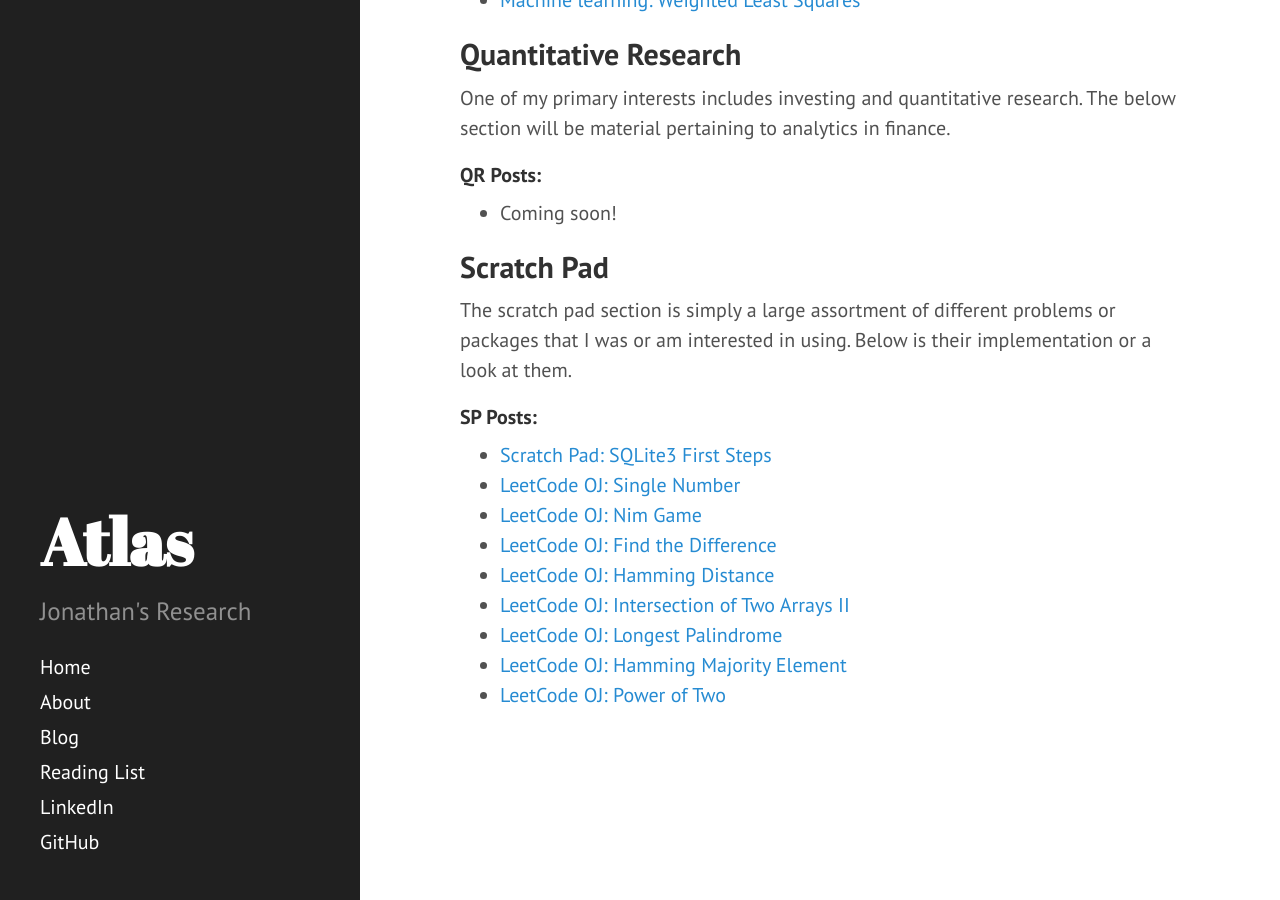
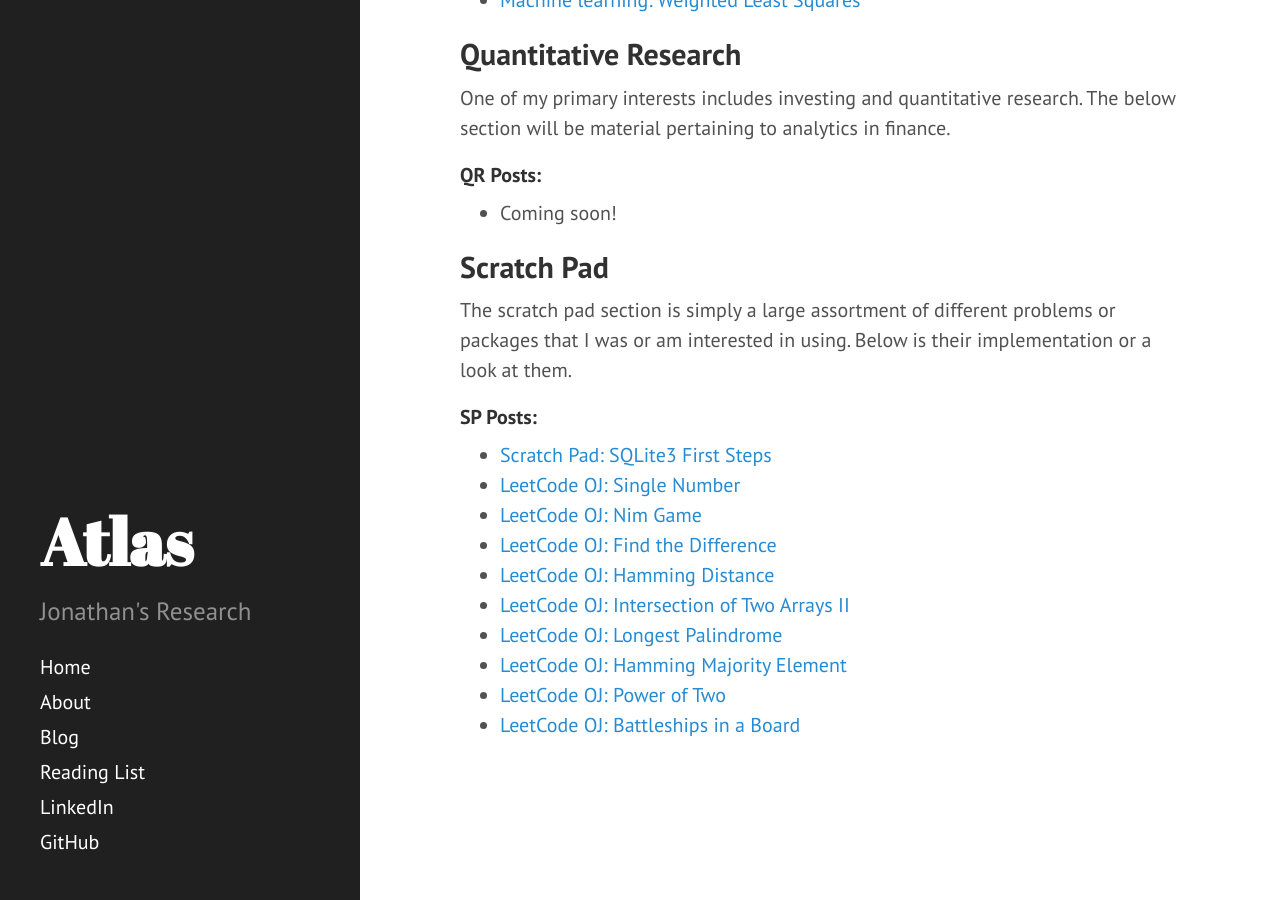
Before and after one commit to JonathanJohann/Research, a Jekyll site: the page built from Blog.md, in a window 1280 px wide and 900 px high, scrolled down 750 px. Built offline with Jekyll 4.4.1, drawn with Linux system fonts in a browser that asks for light colours; Markdown is read by kramdown in place of the engine named in the settings.

Commit message:
Update Blog.md

```diff
--- a/Blog.md
+++ b/Blog.md
@@ -48,3 +48,4 @@ The scratch pad section is simply a large assortment of different problems or pa
 * [LeetCode OJ: Longest Palindrome](https://jonathanjohann.github.io/Research/2017/01/04/Longest-Palindrome/)
 * [LeetCode OJ: Hamming Majority Element](https://jonathanjohann.github.io/Research/2017/01/04/Majority-Element/)
 * [LeetCode OJ: Power of Two](https://jonathanjohann.github.io/Research/2017/01/04/power-of-two/)
+* [LeetCode OJ: Battleships in a Board](https://jonathanjohann.github.io/Research/2017/01/04/Battleships-in-a-Board/)
```
